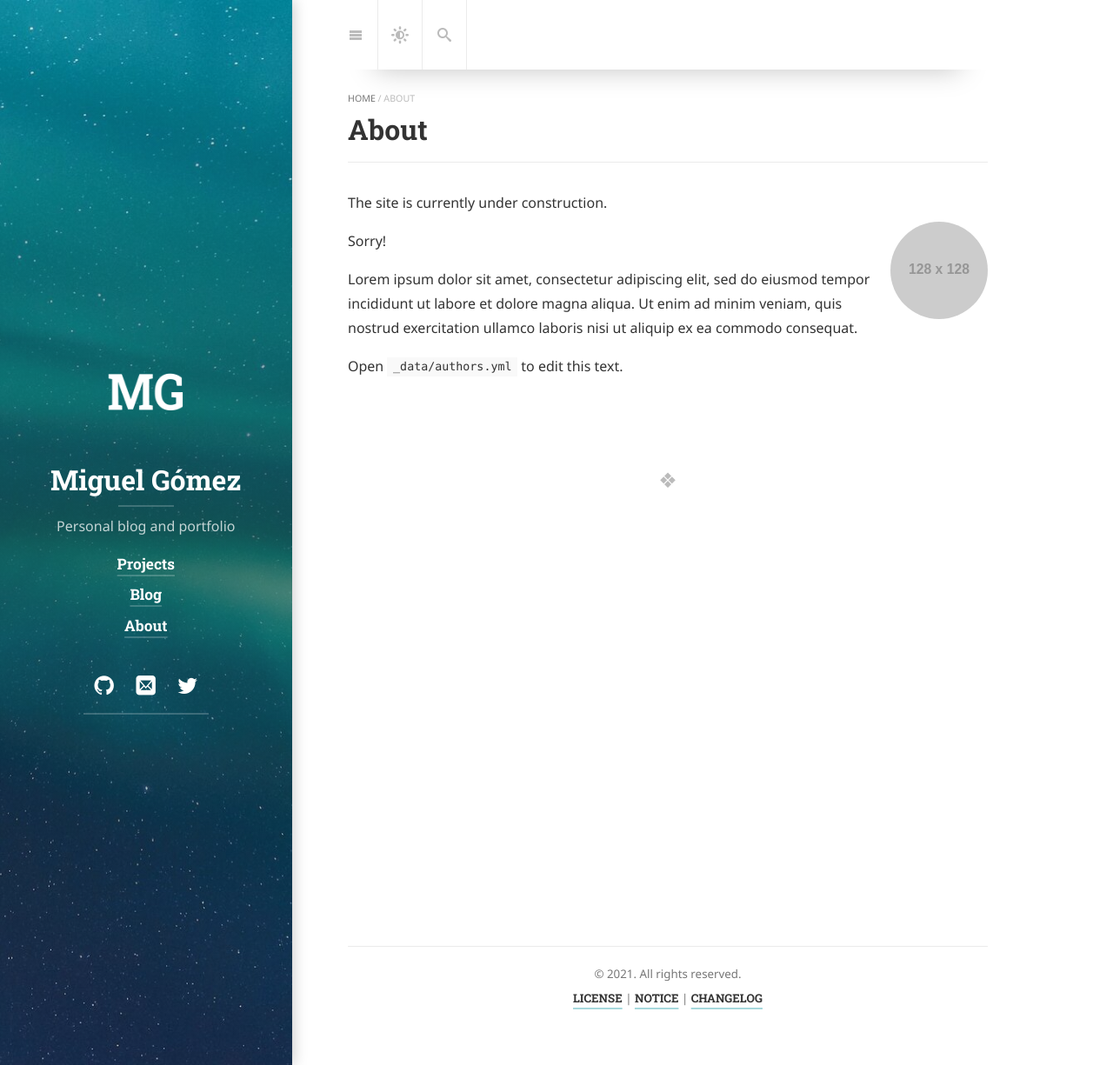
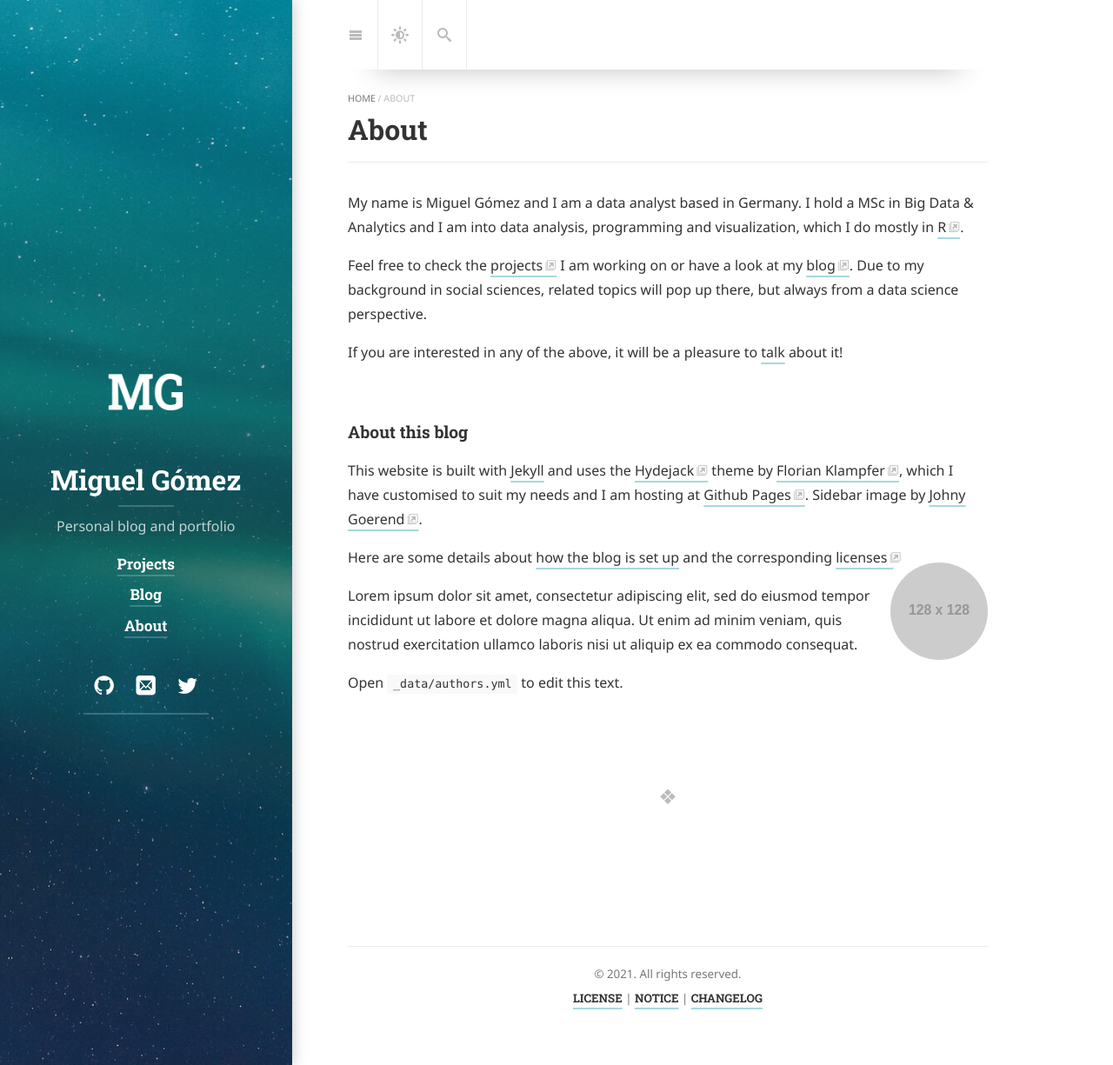
Before and after one commit to miguel-gomez/miguel-gomez.github.io, a Jekyll site: the page built from about.md, in a window 1280 px wide and 1225 px high. Shown: the whole window at 87% size. Built offline with Jekyll 4.4.1, drawn with Linux system fonts in a browser that asks for light colours; cached includes are drawn as plain includes; nearby versions of some CDN libraries; some web fonts are replaced; library files that are not in the unit come from our copies.

Commit message:
about section added

```diff
--- a/about.md
+++ b/about.md
@@ -3,8 +3,17 @@ layout: about
 title:  About
 ---
 
-The site is currently under construction.
+My name is Miguel Gómez and I am a data analyst based in Germany. I hold a MSc in Big Data & Analytics and I am into data analysis, programming and visualization, which I do mostly in [R](https://www.r-project.org/).
 
-Sorry!
+Feel free to check the [projects](https://miguel-gomez.github.io/projects/) I am working on or have a look at my [blog](https://miguel-gomez.github.io/blog/). Due to my background in social sciences, related topics will pop up there, but always from a data science perspective.
+
+If you are interested in any of the above, it will be a pleasure to [talk](mailto:miguel.gomez.contact@gmail.com) about it!
+
+### About this blog
+
+This website is built with [Jekyll]() and uses the [Hydejack](https://hydejack.com/) theme by [Florian Klampfer](https://qwtel.com/), which I have customised to suit my needs and I am hosting at [Github Pages](https://pages.github.com/). Sidebar image by [Johny Goerend](https://linktr.ee/johnygoerend).
+
+Here are some details about [how the blog is set up]() and the corresponding [licenses](https://miguel-gomez.github.io/NOTICE/).
+
 
 <!--author-->
```
